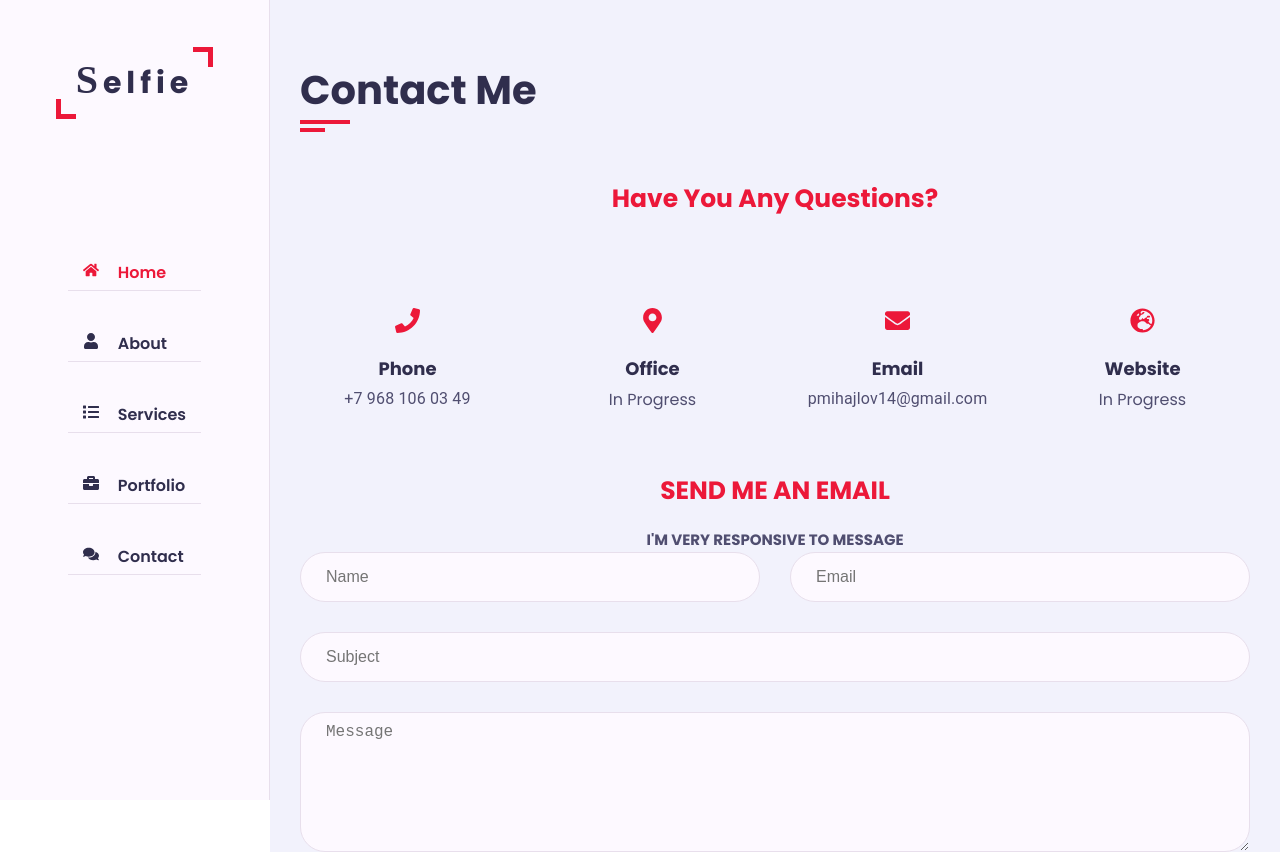
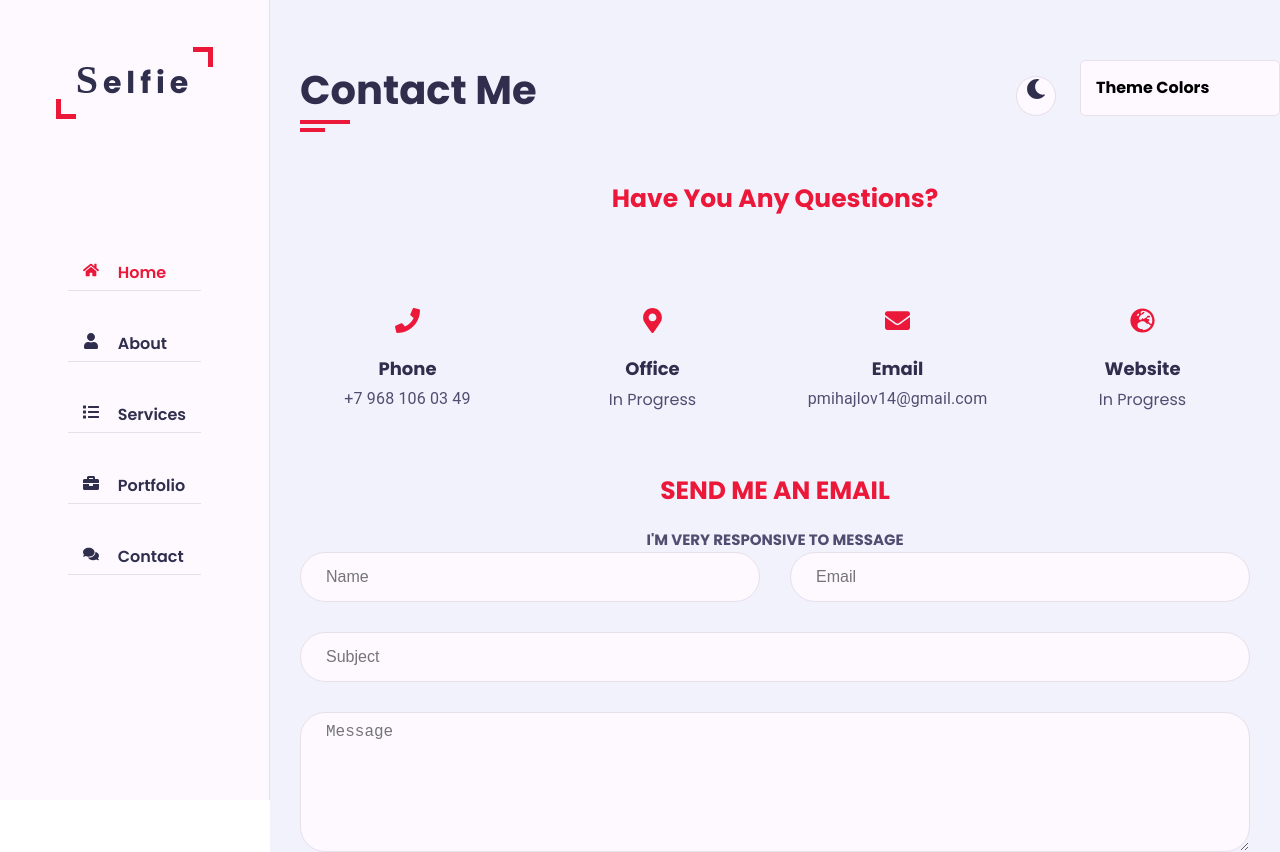
Before and after one commit to selfieeee/businesscard, a React (Create React App) app: page /contact in a window 1280 px wide. Shown: the top 852 px of the page. Built offline with nearby package versions, Linux system fonts and the light colour scheme; a web font is replaced by a local one.

Commit message:
settings (in progress)

```diff
--- a/src/App.tsx
+++ b/src/App.tsx
@@ -9,13 +9,11 @@ import {Services} from "./pages/services/Services";
 import {Portfolio} from "./pages/portfolio/Portfolio";
 import {Contact} from "./pages/contact/Contact";
 
-
 function App() {
   return (
     <Router>
       <Grid className="main-content">
         <Sidebar />
-        <Settings />
         <Grid className="main-content">
           <Grid className="mobile">
             <Home />
@@ -36,6 +34,7 @@ function App() {
           </Grid>
         </Grid>
       </Grid>
+      <Settings />
     </Router>
   );
 }
--- a/src/apps/settings/Settings.tsx
+++ b/src/apps/settings/Settings.tsx
@@ -1,7 +1,25 @@
 import React from "react";
+import {Grid} from "@mui/material";
+import {FaCog, FaMoon} from "react-icons/fa";
 
 export const Settings = () => {
+  const [activeColor, setActiveColor] = React.useState('color-1')
   return (
-    <></>
+    <Grid className="style-switcher">
+      <Grid className="style-switcher-toggle s-icon">
+        <i className="fas fa-skin"><FaCog /></i>
+      </Grid>
+      <Grid className="day-night s-icon">
+        <i className="fas"><FaMoon /></i>
+      </Grid>
+      <h4>Theme Colors</h4>
+      <Grid className="colors">
+        <span className="color-1" onClick={()=>setActiveColor('color-1')}></span>
+        <span className="color-2" onClick={()=>setActiveColor('color-2')}></span>
+        <span className="color-3" onClick={()=>setActiveColor('color-3')}></span>
+        <span className="color-4" onClick={()=>setActiveColor('color-4')}></span>
+        <span className="color-5" onClick={()=>setActiveColor('color-5')}></span>
+      </Grid>
+    </Grid>
   )
 }
--- /dev/null
+++ b/src/color-2.scss
@@ -0,0 +1,3 @@
+:root {
+  --skin-color: #fa5b0f;
+}
--- /dev/null
+++ b/src/color-3.scss
@@ -0,0 +1,3 @@
+:root {
+  --skin-color: #37b182;
+}
--- /dev/null
+++ b/src/color-4.scss
@@ -0,0 +1,3 @@
+:root {
+  --skin-color: #1854b4;
+}
--- /dev/null
+++ b/src/color-5.scss
@@ -0,0 +1,3 @@
+:root {
+  --skin-color: #f021b2;
+}
--- a/src/index.tsx
+++ b/src/index.tsx
@@ -1,6 +1,7 @@
 import React from 'react';
 import ReactDOM from 'react-dom/client';
 import './styles.scss';
+import './style-switcher.scss'
 import App from './App';
 
 const root = ReactDOM.createRoot(
--- /dev/null
+++ b/src/style-switcher.scss
@@ -0,0 +1,28 @@
+.style-switcher {
+  position: fixed;
+  right: 0;
+  top: 60px;
+  padding: 15px;
+  width: 200px;
+  border: 1px solid var(--bg-black-50);
+  background: var(--bg-black-100);
+  z-index: 101;
+  border-radius: 5px;
+  transition: all 0.3s ease;
+}
+
+.style-switcher .s-icon {
+  position: absolute;
+  height: 40px;
+  width: 40px;
+  text-align: center;
+  font-size: 20px;
+  background: var(--bg-black-100);
+  color: var(--text-black-900);
+  right: 100%;
+  border: 1px solid var(--bg-black-50);
+  margin-right: 25px;
+  cursor: pointer;
+  transition: all 0.3s ease;
+  border-radius: 50%;
+}
```
